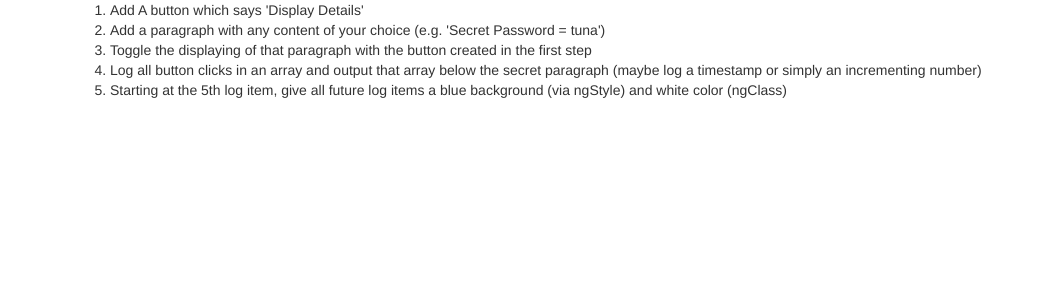
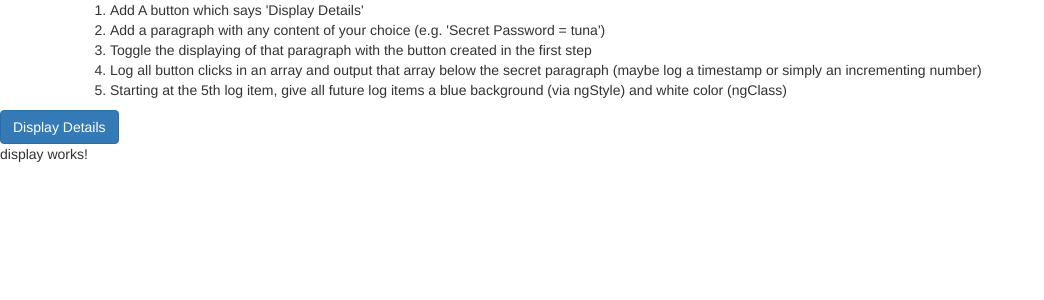
Before and after one commit to RobertImbrie/udemy-angular-5, an Angular app in the folder basics-assignment-3-start/: page / in a window 1280 px wide. Shown: the top 300 px of the page, without its empty margins (0-1044 px from the left). Built offline with nearby package versions, Linux system fonts and the light colour scheme.

Commit message:
Add button and display paragraph

```diff
--- a/basics-assignment-3-start/src/app/app.component.html
+++ b/basics-assignment-3-start/src/app/app.component.html
@@ -11,3 +11,4 @@
     </div>
   </div>
 </div>
+<app-display></app-display>
--- a/basics-assignment-3-start/src/app/display/display.component.html
+++ b/basics-assignment-3-start/src/app/display/display.component.html
@@ -1,3 +1,7 @@
-<p>
+<button
+	class="btn btn-primary"
+	(click)="toggleParagraph()">Display Details</button>
+<p
+	[ngClass]="{ display: hideParagraph }">
   display works!
 </p>
--- a/basics-assignment-3-start/src/app/display/display.component.ts
+++ b/basics-assignment-3-start/src/app/display/display.component.ts
@@ -3,13 +3,17 @@ import { Component, OnInit } from '@angular/core';
 @Component({
   selector: 'app-display',
   templateUrl: './display.component.html',
-  styleUrls: ['./display.component.css']
+  styleUrls: ['./display.component.css'],
+  styles: [`
+  	.display{
+  		visibility: hidden;
+  	}
+  `]
 })
-export class DisplayComponent implements OnInit {
+export class DisplayComponent {
+	showParagraph=false;
 
-  constructor() { }
-
-  ngOnInit() {
-  }
-
+	toggleParagraph(){
+		this.showParagraph = !this.showParagraph;
+	}
 }
```
